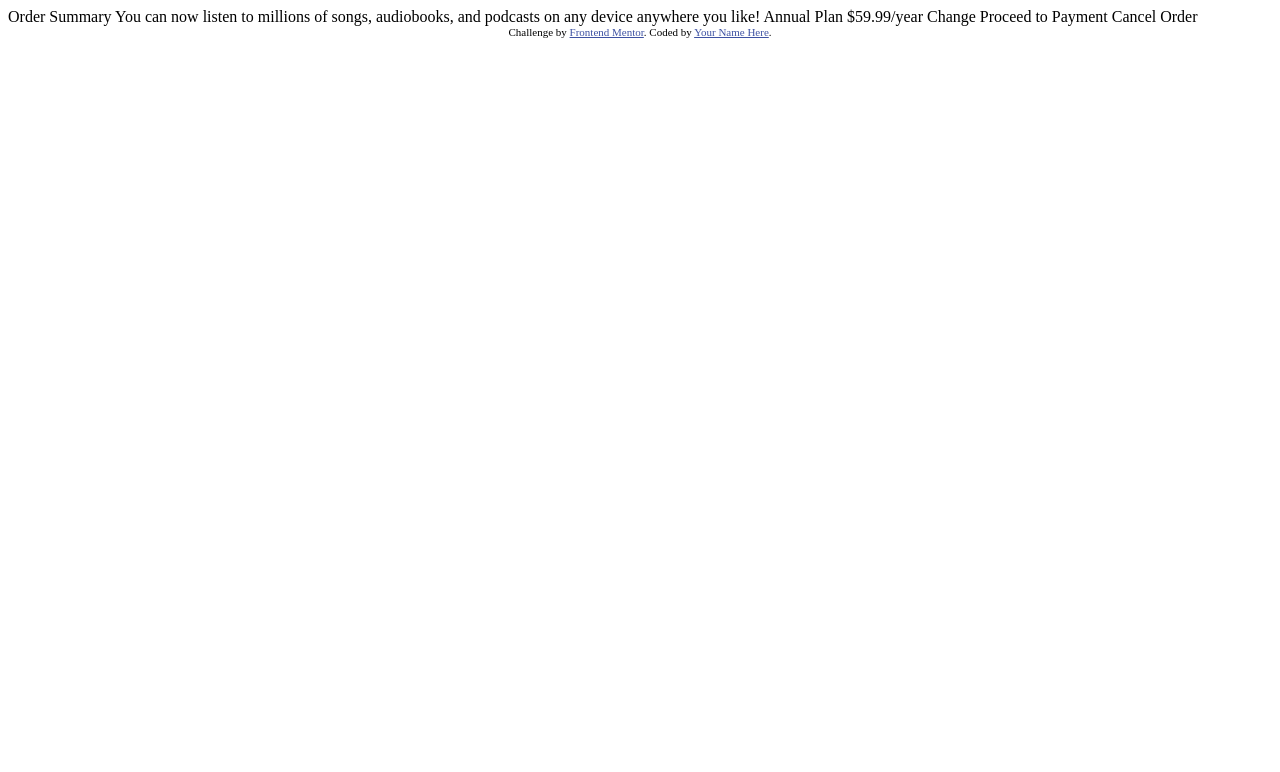
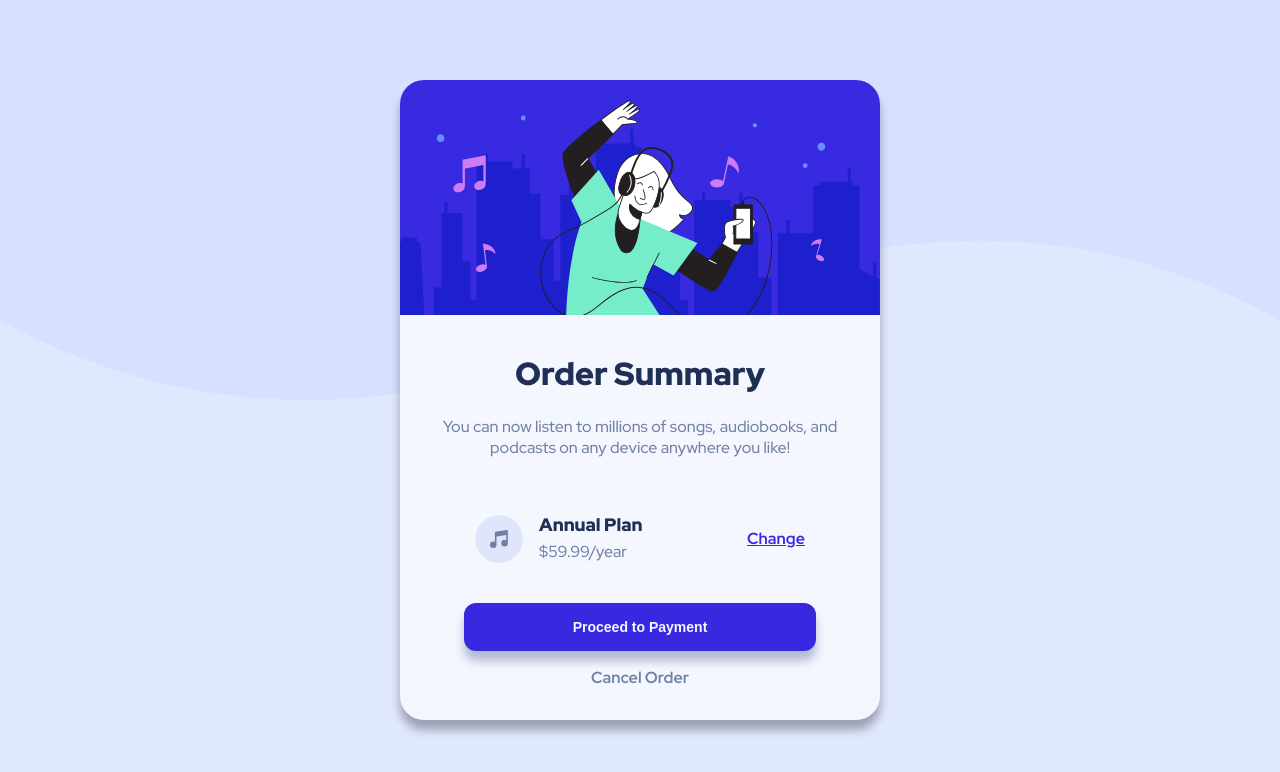
Before and after one commit to Developer-X-0001/order-summary-component, a plain HTML site: page index.html in a window 1280 px wide. Drawn offline with Linux system fonts and the light colour scheme.

Commit message:
Finalized

```diff
--- a/index.html
+++ b/index.html
@@ -8,15 +8,35 @@
 
   <title>Frontend Mentor | Order summary card</title>
 
-  <!-- Feel free to remove these styles or customise in your own stylesheet 👍 -->
-  <style>
-    .attribution { font-size: 11px; text-align: center; }
-    .attribution a { color: hsl(228, 45%, 44%); }
-  </style>
 </head>
 <body>
-
-  Order Summary
+  <main>
+    <div class="island">
+      <img src="/images/illustration-hero.svg" alt="illustration-hero">
+      <div class="island-info">
+        <div class="desc">
+          <h1>Order Summary</h1>
+          <p>You can now listen to millions of songs, audiobooks, and podcasts on any
+            device anywhere you like!</p>
+        </div>
+        <div class="plan">
+          <img src="/images/icon-music.svg" alt="icon-music">
+          <div class="plan-info">
+            <h2>Annual Plan</h2>
+            <p>$59.99/year</p>
+          </div>
+          <div class="plan-change">
+            <p>Change</p>
+          </div>
+        </div>
+        <div class="buttons">
+          <button>Proceed to Payment</button>
+          <p>Cancel Order</p>
+        </div>
+      </div>
+    </div>
+  </main>
+  <!-- Order Summary
 
   You can now listen to millions of songs, audiobooks, and podcasts on any
   device anywhere you like!
@@ -27,11 +47,11 @@
   Change
 
   Proceed to Payment
-  Cancel Order
+  Cancel Order -->
 
-  <div class="attribution">
+  <!-- <div class="attribution">
     Challenge by <a href="https://www.frontendmentor.io?ref=challenge" target="_blank">Frontend Mentor</a>.
     Coded by <a href="#">Your Name Here</a>.
-  </div>
+  </div> -->
 </body>
 </html>
--- a/style.css
+++ b/style.css
@@ -0,0 +1,125 @@
+@import url('https://fonts.googleapis.com/css2?family=Red+Hat+Display:wght@500;700;900&display=swap');
+
+:root {
+    /* ------ Primary ------ */
+    --paleblue: hsl(225, 100%, 94%);
+    --brightblue: hsl(245, 75%, 52%);
+    /* ------ Neutral ------ */
+    --verypaleblue: hsl(225, 100%, 98%);
+    --desaturatedblue: hsl(224, 23%, 55%);
+    --darkblue: hsl(223, 47%, 23%);
+}
+
+body {
+    margin: 0;
+    font-family: 'Red Hat Display', sans-serif;
+    background-image: url(/images/pattern-background-desktop.svg);
+    background-repeat: no-repeat;
+    background-size: 100% 50%;
+    background-color: var(--paleblue);
+}
+picture img {
+    width: 100%;
+    height: 100%;
+}
+main {
+    display: grid;
+    place-items: center;
+    min-height: 100vh;
+}
+.island {
+    display: flex;
+    flex-direction: column;
+    width: 30rem;
+    height: 40rem;
+    background: var(--verypaleblue);
+    border-radius: 1.5rem;
+    box-shadow: 0px 10px 10px rgba(0, 0, 0, 0.3);
+}
+.island img {
+    width: 100%;
+    border-radius: 1.5rem 1.5rem 0 0;
+}
+.island-info {
+    height: 100%;
+    width: 100%;
+    display: flex;
+    flex-direction: column;
+    justify-content: space-around;
+}
+.desc {
+    padding: 0 1rem;
+    text-align: center;
+}
+.desc h1 {
+    font-weight: 900;
+    color: var(--darkblue);
+}
+.desc p {
+    color: var(--desaturatedblue);
+    font-size: 16px;
+}
+.plan {
+    display: grid;
+    align-items: center;
+    justify-content: center;
+    grid-template-columns: 4rem 13rem auto;
+    line-height: 0.6;
+}
+.plan img {
+    width: 3rem;
+    height: 3rem;
+}
+.plan-info h2 {
+    color: var(--darkblue);
+    font-size: 18px;
+    font-weight: 900;
+}
+.plan-info p {
+    color: var(--desaturatedblue);
+}
+.plan-change p {
+    font-weight: 700;
+    text-decoration: underline;
+    color: var(--brightblue);
+    cursor: pointer;
+}
+.plan-change p:hover {
+    text-decoration: none;
+    color: hsl(245, 100%, 71%);
+}
+.buttons {
+    text-align: center;
+    padding: 0 4rem;
+}
+.buttons button {
+    background: var(--brightblue);
+    color: var(--verypaleblue);
+    border-radius: 0.75rem;
+    width: 100%;
+    font-size: 14px;
+    font-weight: 900;
+    box-shadow: 0px 10px 10px hsla(224, 23%, 55%, 0.5);
+    border: none;
+    height: 3rem;
+    cursor: pointer;
+}
+.buttons button:hover {
+    background: hsl(245, 100%, 71%);
+}
+.buttons p {
+    font-size: 16px;
+    font-weight: 700;
+    color: var(--desaturatedblue);
+    cursor: pointer;
+}
+.buttons p:hover {
+    color: black;
+}
+
+@media screen and (max-width: 900px) {
+    body {
+        background-image: url(/images/pattern-background-mobile.svg);
+        background-size: 100% 50%;
+    }
+}
```
